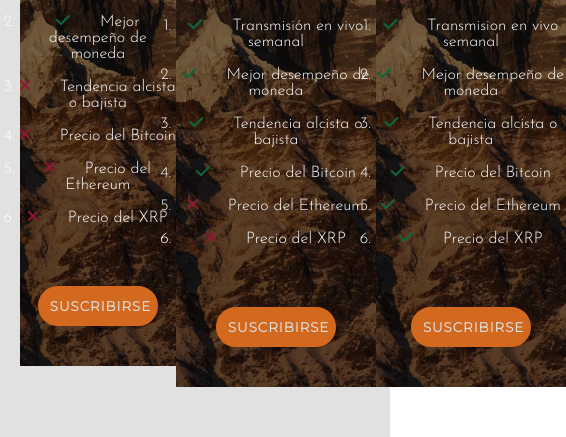
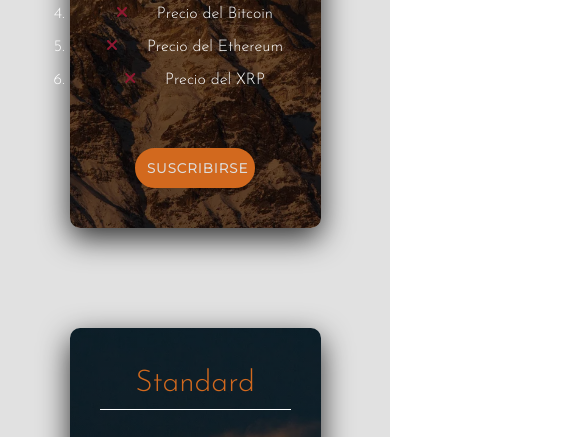
Before and after one commit to ch4rbo/price-card-spanish, a plain HTML site: page index.html in a window 390 px wide. Shown: the part 370-807 px from the top of the page, 566 px wide, since content can reach past the window. Drawn offline with Linux system fonts and the light colour scheme.

Commit message:
responsive listo / responsive ready

```diff
--- a/index.html
+++ b/index.html
@@ -32,10 +32,11 @@
                         <li> <i class="fas fa-times"></i> Precio del Ethereum</li>
                         <li> <i class="fas fa-times"></i> Precio del XRP</li>
                     </ul>
-                </div>
-                <div class="card-footer">
-                <button type="button">Suscribirse</button></div>
+                                    </div>
+                                    <div class="card-footer">
+                                        <button type="button">Suscribirse</button></div>
             </div>
+
 
 
 
@@ -61,7 +62,7 @@
 
 
 
-            <div class="card">
+          <div class="card">
                 <div class="card-header">
                     <h3>Premium</h3>
                     <h1> <sup>U$S</sup> 25 / <span>Mes</span></h1>
@@ -81,7 +82,7 @@
             </div>
         </div>
 
-    </div>
+    </div> </div>
 </body>
 
 </html>
--- a/styles.css
+++ b/styles.css
@@ -26,7 +26,17 @@
     background-size: cover;
     color: #fff;
     text-align: center;
+    border-radius: 10px;
+    box-shadow: 0 10px 30px rgba(0, 0, 0, .8);
+    transition: all .4s;
 }
+
+
+.card:hover {
+    transform: scale(1.1);
+    box-shadow: 0 15px 60px rgba(0, 0, 0, 0.8);
+}
+
 .card-header {
     margin-bottom: 40px;
     }
@@ -98,7 +108,23 @@
         text-transform: uppercase;
         letter-spacing: 1px;
         border: 2px solid chocolate;
-        border-radius: 100px;
+        border-radius: 50px;
         outline: none;
         cursor: pointer;
-    }
+            }
+
+
+
+   @media (max-width: 1200px) {
+       .container {
+           height: 100%;
+                  }
+
+       .cards-wrapper {
+           flex-wrap: wrap;
+                  }
+
+                  .card {
+                      margin: 50px;
+                  }
+   }
```
